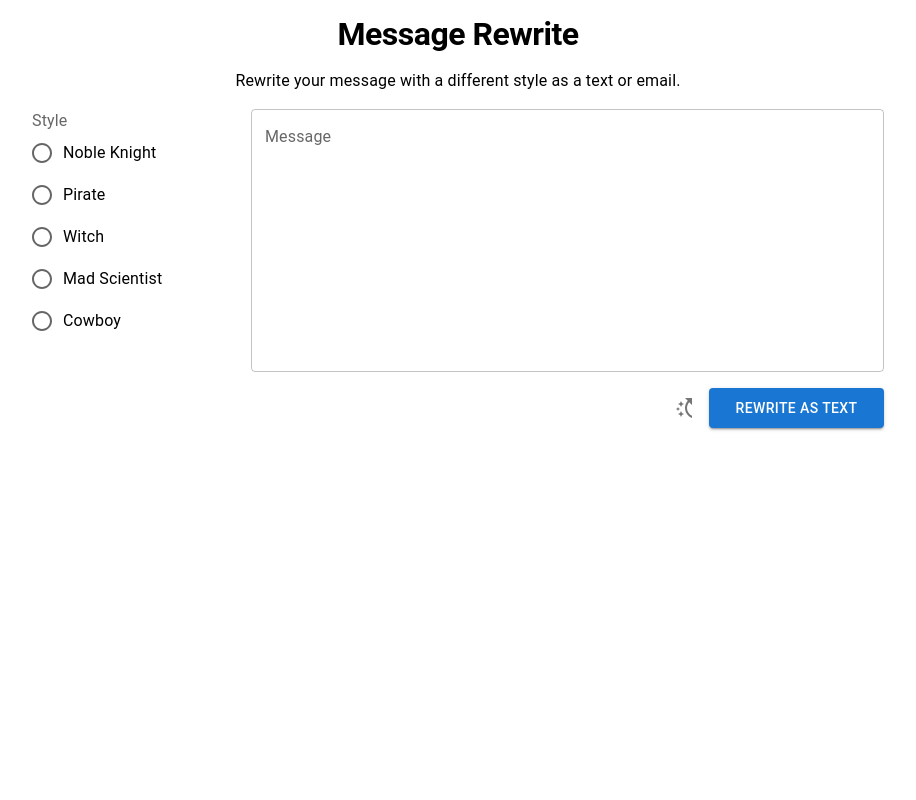
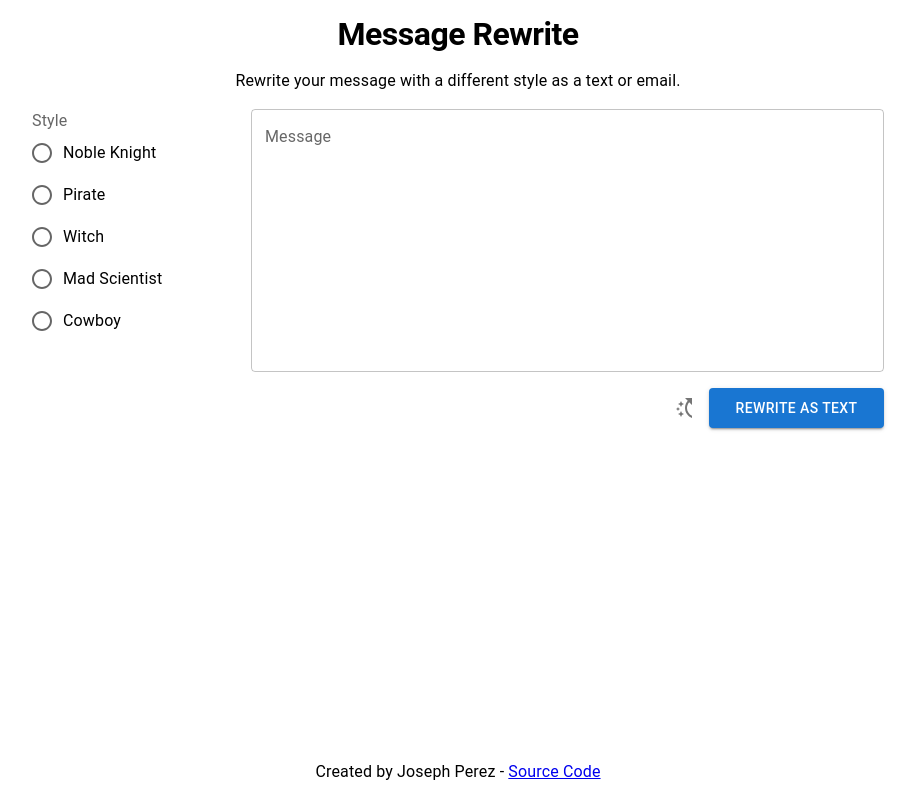
Before and after one commit to p14/message-rewrite, a React (Create React App) app: page / in a window 1280 px wide. Shown: the whole page, without its empty margins (182-1098 px from the left). Built offline with nearby package versions, Linux system fonts and the light colour scheme.

Commit message:
update style

```diff
--- a/src/App.tsx
+++ b/src/App.tsx
@@ -3,13 +3,14 @@ import { Container } from '@mui/material';
 import Header from './components/Header';
 import Hero from './components/Hero';
 import Footer from './components/Footer';
+import { containerStyles } from './styles/generic.styles';
 
 const App: React.FC = () => {
   return (
-    <Container maxWidth='md' sx={{ justifyContent: 'center' }}>
+    <Container maxWidth='md' sx={containerStyles}>
       <Header />
       <Hero />
-      {/* <Footer /> */}
+      <Footer />
     </Container>
   );
 };
--- a/src/components/Hero.tsx
+++ b/src/components/Hero.tsx
@@ -1,13 +1,14 @@
 import React from 'react';
 import { LoadingButton } from '@mui/lab';
+import { SwitchAccessShortcut } from '@mui/icons-material';
 import { Box, FormControl, FormControlLabel, FormLabel, IconButton, Radio, RadioGroup, TextField } from '@mui/material';
 import { useFormik } from 'formik';
 import * as Yup from 'yup';
 import { createEmail, createText } from '../services/ai.service';
+import { heroContainerStyles } from '../styles/generic.styles';
 import { buttonWrapperStyles, formContentStyles, messageStyles, radioControlStyles, radioGroupStyles } from '../styles/hero.styles';
 import { FormDetails, MessageType } from '../typings/hero.typings';
 import Message from './Message';
-import { SwitchAccessShortcut } from '@mui/icons-material';
 
 const Hero: React.FC = () => {
   const control = <Radio />;
@@ -57,7 +58,7 @@ const Hero: React.FC = () => {
   });
 
   return (
-    <>
+    <Box sx={heroContainerStyles}>
       <Box component='form' onSubmit={formik.handleSubmit}>
         <Box sx={formContentStyles}>
           <FormControl error={formik.touched.style && Boolean(formik.errors.style)} sx={radioControlStyles}>
@@ -107,7 +108,7 @@ const Hero: React.FC = () => {
       {newMessage &&
         <Message message={newMessage} />
       }
-    </>
+    </Box>
   );
 };
 
--- a/src/index.css
+++ b/src/index.css
@@ -1,5 +1,6 @@
 body {
   margin: 0;
+  min-height: 100vh;
   font-family: -apple-system, BlinkMacSystemFont, 'Segoe UI', 'Roboto', 'Oxygen',
     'Ubuntu', 'Cantarell', 'Fira Sans', 'Droid Sans', 'Helvetica Neue',
     sans-serif;
@@ -8,6 +9,5 @@ body {
 }
 
 code {
-  font-family: source-code-pro, Menlo, Monaco, Consolas, 'Courier New',
-    monospace;
+  font-family: source-code-pro, Menlo, Monaco, Consolas, 'Courier New', monospace;
 }
--- a/src/styles/generic.styles.ts
+++ b/src/styles/generic.styles.ts
@@ -1,3 +1,14 @@
+export const containerStyles = {
+  display: 'flex',
+  flexDirection: 'column',
+  height: '100vh',
+  justifyContent: 'center',
+};
+
+export const heroContainerStyles = {
+  flexGrow: 1,
+};
+
 export const headingStyles = {
   fontSize: '32px',
   fontWeight: 600,
```
